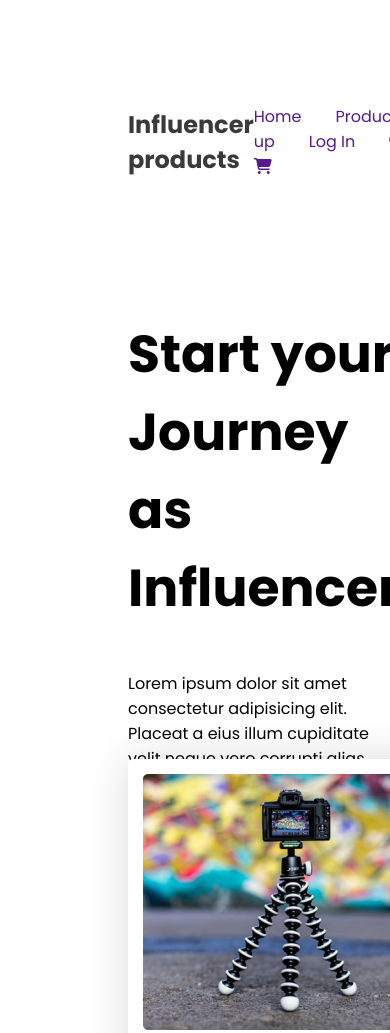
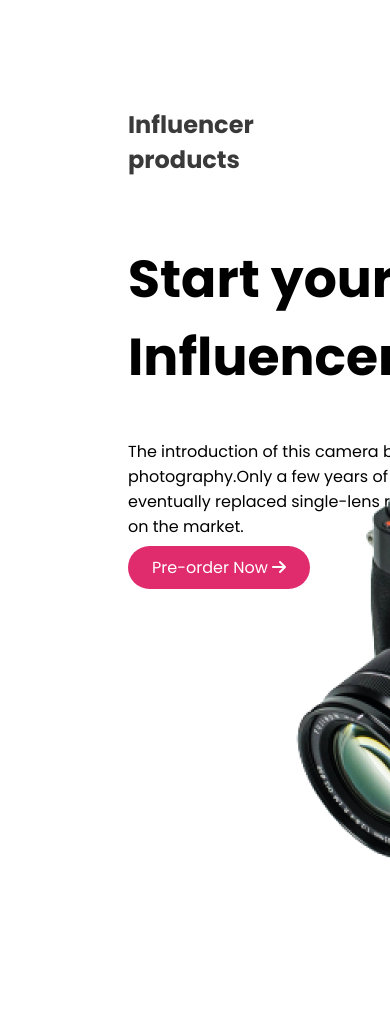
Before and after one commit to mamuntufayel/assignment-no-2, a plain HTML site: page index.html in a window 390 px wide. Shown: the top 1033 px of the page. Drawn offline with Linux system fonts and the light colour scheme; a web font is replaced by a local one.

Commit message:
completed

```diff
--- a/index.html
+++ b/index.html
@@ -42,16 +42,13 @@
             <div class="product">
                 <div class="product-detail">
                     <h1>Start your Journey as Influencer</h1>
-                    <p>Lorem ipsum dolor sit amet consectetur adipisicing elit. Placeat a eius illum cupiditate velit
-                        neque
-                        vero
-                        corrupti alias, eveniet quibusdam repellat praesentium hic atque maiores doloribus facilis ipsa
-                        iste
-                        architecto?</p>
+                    <p>The introduction of this camera brought about a new age of digital photography.Only a few years
+                        of technological improvements, eventually replaced single-lens reflex cameras. With plenty of
+                        choices on the market.</p>
                     <a href="">Pre-order Now <i class="fas fa-arrow-right"></i></a>
 
                 </div>
-                <div>
+                <div class="product-image">
                     <img src="images/main-camera.png" alt="">
                 </div>
             </div>
--- a/style.css
+++ b/style.css
@@ -39,16 +39,17 @@ nav span{
 *************************** */
 .first-container{
     /* width: 1440px; */
+
 }
 .product{
-    display: flex;
+    display: grid;
+    grid-template-columns: repeat(2, 1fr);
     align-items: center;
 }
 .product-detail{
     width: 582px;
     height: 270px;
-   /* padding-left: 120px; */
-   /* padding-top: 285px; */
+
 }
 h1{
 
@@ -64,9 +65,10 @@ h1{
     padding: 10px 24px;
 
 }
-.product-detail img{
+.product img{
     width: 440px;
     height: 414px;
+    margin-left: 133px;
 }
 
 /* ************************
@@ -157,6 +159,57 @@ footer{
 .footer-insider{
     width: 262px;
     height: 139px;
+  color: #FFFFFF;
+}
 
-    color: #FFFFFF;
+/*****************************************
+            Starting responsive view
+******************************************/
+/*------------------ Mobile view ------------------- */
+
+@media only screen and (max-width:688px) {
+
+  header{
+    display: flex;
+
+
+  }
+  header span{
+      display: none;
+  }
+
+    .first-container{
+
+  }
+    .product{
+        display: grid;
+        width: 100%;
+       grid-template-columns:repeat(1, 1fr);
+    }
+
+    .items, .product{
+        width: 100%;
+       grid-template-columns: repeat(1, 1fr);
+        /* justify-content: center; */
+        /* flex-direction: column; */
+        align-items: center;
+        justify-items: center;
+    }
+    footer{
+        grid-template-columns: 1fr;
+        align-items: center;
+    }
+
 }
+
+/* --------------------------tab view ----------------------- */
+
+@media only screen and (min-width:688px) and (max-width:992px) {
+    .items, .product{
+        width: 100%;
+       grid-template-columns: repeat(2, 1fr);
+        /* justify-content: center; */
+        /* flex-direction: column; */
+        align-items: center;
+        justify-items: center;
+}
```
